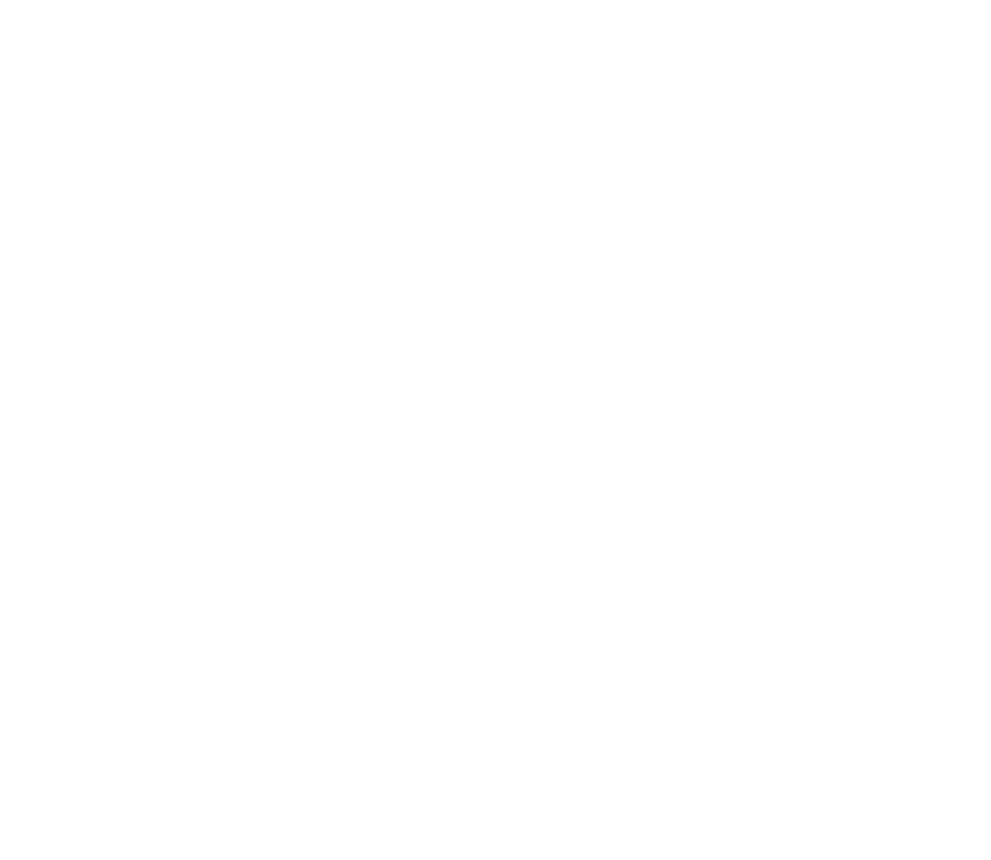
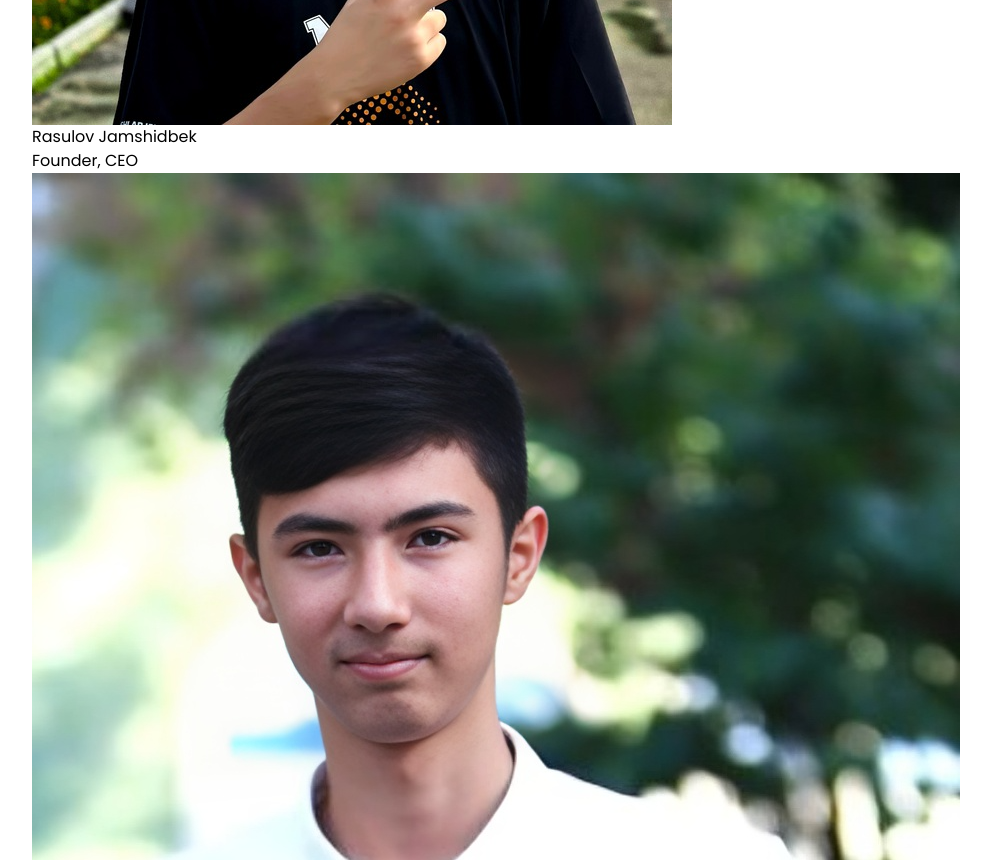
Before and after one commit to ShokhruzKhamzayev/Soul-Share, a Next.js app: page /about in a window 1280 px wide. Shown: the part 1940-2800 px from the top of the page, without its empty margins (133-1124 px from the left). Before the commit the page ends 1401 px from the top, so only its background shows below. Built offline with nearby package versions, Linux system fonts and the light colour scheme.

Commit message:
adding authors section to about page

```diff
--- a/app/about/page.tsx
+++ b/app/about/page.tsx
@@ -2,10 +2,13 @@
 import React from 'react'
 import about_content from '../../assets/aboutContent.png'
 import { Metadata } from 'next'
+import ceo from '../../assets/director.png'
+import programmer from '../../assets/programmer.png'
+
 export default function AboutUs() {
     return (
         <div className='custom-container pt-[25px]'>
-            <div className='w-full lg:w-[48%] text-center mx-auto border border-[#2F4DE4] p-[15px] md:p-[25px] rounded-[20px] dark:border-yellow-200'>
+            <div className='w-full lg:w-[48%] text-center mx-auto border border-[#2F4DE4] p-[15px] md:p-[25px] rounded-[20px] dark:border-yellow-200 shadow-lg shadow-[#2F4DE4] dark:shadow-yellow-200'>
                 <span className='text-[16px] font-bold text-[#2F4DE4] dark:text-yellow-200'>Why? (Creation and purpose)</span>
                 <h1 className='text-xl md:text-2xl text-center tracking-wider my-[20px]'>The Idea and Purpose</h1>
                 <p className='tracking-wide font-medium'>&quot;As an overthinker, I think about any thought for hours, leading me to depression or more. I am very curious and want to know every detailed information as I get interested. Thus, I listen to people a lot but never trust others when it comes to sharing my own thoughts. One day, again sitting and thinking about my private overthinking thoughts, I realized that I keep too much in me, so I started searching for online places where I could share my &quot;things&quot; with strangers I would never see again. However, I could find no place for my exact purpose - to confess my feelings to strangers. At that moment, I thought that there were definitely some people who felt the same way as me, and they needed - we need - a place where we could freely express our private, untrusted-to acquaintances, and harm our mental health thoughts. Keeping too much harms our mental/psychological state, and pouring things out would heal us. Ultimately, I decided to create this project where you can share your thoughts that keep torturing your mind anonymously, along with reading other people's confessions. No one knows anyone – Share your soul, learn from the experiences of others, help, get help, and free your soul to keep your mental health good.&quot;</p>
@@ -13,6 +16,13 @@
             <div className='grid grid-cols-1 lg:grid-cols-2 my-[30px] gap-x-[40px] gap-y-[40px]'>
                 <AboutPreview data='We all carry unseen weights: secrets, confessions, and thoughts too heavy to bear alone. Sharing feels risky, vulnerability exposes us. But bottling things up hurts. Here, in this anonymous sanctuary, you can confess freely, with no judgment, no names.' subheader='Unburden your soul, share anonymously.' />
                 <AboutPreview data='Release your story. Connect with others through shared experiences, unburdened by the weight of identity. Find understanding, empathy, and perhaps even a sense of belonging among strangers who truly hear you. Confess. Read. Connect.' subheader='Let go of burdens' />
+            </div>
+            <div>
+                <h1 className='dark:text-yellow-200 text-[#2F4DE4] text-3xl md:text-5xl text-center mb-[25px] mt-[15px] font-bold'>Authors</h1>
+                <div className='flex justify-center items-center gap-[20px] md:gap-[30px] flex-col md:flex-row pb-[20px]'>
+                    <AboutAuthor src={ceo} jobTitle='Founder, CEO' nameAuthor='Rasulov Jamshidbek' />
+                    <AboutAuthor src={programmer} jobTitle='Web Designer & Developer' nameAuthor='Khamzayev Shokhruzbek' />
+                </div>
             </div>
         </div>
     )
@@ -39,3 +49,19 @@
         </div>
     )
 }
+
+function AboutAuthor({ nameAuthor, jobTitle, src }: {
+    nameAuthor: string,
+    jobTitle: string,
+    src: any
+}) {
+    return (
+        <div className='border-[2px] rounded-[12px]  border-[#2F4DE4] dark:border-yellow-200 py-[10px] px-[20px] pb-[10px] shadow-lg shadow-[#2F4DE4] dark:shadow-yellow-200'>
+            <Image src={src} alt={`photo of ${nameAuthor}`} className='w-full h-[300px] object-contain lg:h-[400px] rounded-[15px]' />
+            <div>
+                <h1 className='text-center dark:text-yellow-200 text-[#2F4DE4] text-xl lg:text-3xl my-[25px] font-medium'>{nameAuthor}</h1>
+                <p className='text-center text-[17px] font-semibold'>{jobTitle}</p>
+            </div>
+        </div>
+    )
+}
--- a/components/cardSender.tsx
+++ b/components/cardSender.tsx
@@ -26,9 +26,9 @@
 
     return (
         <form onSubmit={onSubmit} className="flex flex-col justify-center items-center w-full lg:w-[70%] mx-auto min-h-[80vh] gap-[25px]">
-            <textarea {...register("message")} placeholder="Your Message" required className="resize-none shadow-lg shadow-[#2F4DE4] w-full min-h-[300px] bg-transparent border-[#2F4DE4] border-[3px] p-[15px] rounded-[20px]" />
-            <span>By sending your card, you will automatically agree with our <Link href={'/privacy'} className="text-blue-500 font-semibold text-xl">Privacy Terms!</Link></span>
-            <button className='flex justify-center items-center gap-[7px] w-[60%] mx-auto dark:bg-[#D9D9D9] py-[10px] rounded-[15px] dark:text-black bg-[#2F4DE4] text-white'>
+            <textarea {...register("message")} placeholder="Your Message" required className="resize-none shadow-lg shadow-[#2F4DE4] w-full min-h-[300px] bg-transparent border-[#2F4DE4] border-[3px] p-[15px] rounded-[20px] dark:border-yellow-200 dark:shadow-yellow-200" />
+            <span>By sending your card, you will automatically agree with our <Link href={'/privacy'} className="text-blue-500 font-semibold text-xl dark:text-yellow-200">Privacy Terms!</Link></span>
+            <button className='flex justify-center items-center gap-[7px] w-[60%] mx-auto dark:bg-yellow-200 py-[10px] rounded-[15px] dark:text-black bg-[#2F4DE4] text-white'>
                 Send
                 <FaRightLong />
             </button>
--- a/components/contactForm.jsx
+++ b/components/contactForm.jsx
@@ -39,7 +39,7 @@
                 <span className='text-md font-semibold pl-[5px]'>Message*</span>
                 <textarea name="message" className='w-full bg-transparent outline-none border-[3px] border-[#D9D9D9] rounded-[15px] py-[5px] px-[15px] min-h-[200px]' required />
             </label>
-            <button className='flex justify-center items-center gap-[7px] w-[60%] mx-auto dark:bg-[#D9D9D9] py-[10px] rounded-[15px] dark:text-black bg-[#2F4DE4] text-white'>
+            <button className='flex justify-center items-center gap-[7px] w-[60%] mx-auto dark:bg-yellow-200 py-[10px] rounded-[15px] dark:text-black bg-[#2F4DE4] text-white'>
                 Send
                 <FaRightLong />
             </button>
```
Also changed, not shown: app/privacy/page.tsx (+7 -5 lines), assets/director.png (added), assets/programmer.png (added).
